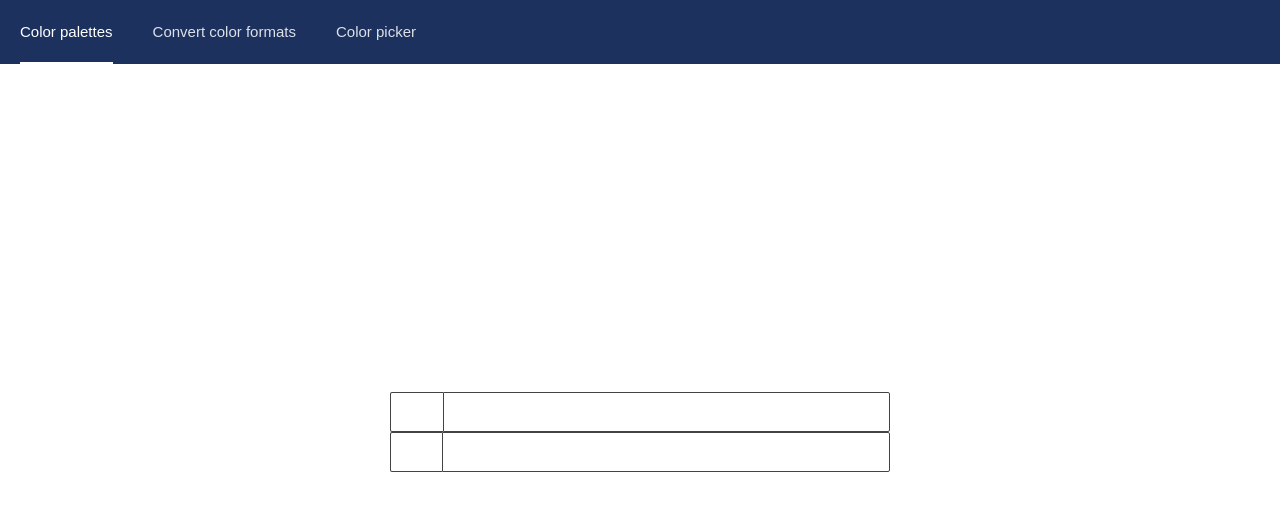
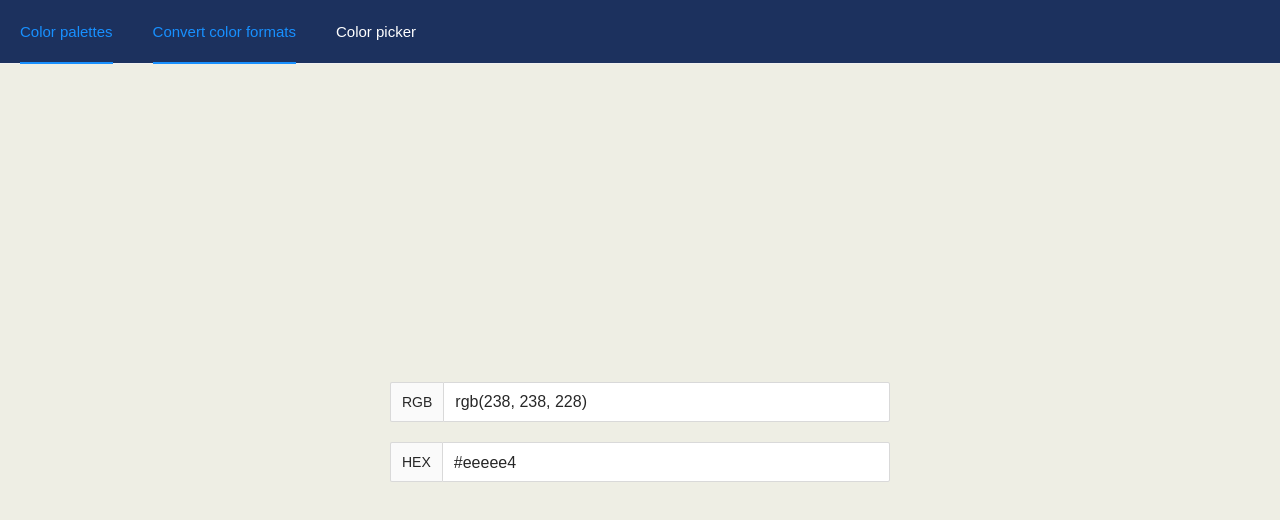
Before and after one commit to turalowski/MMCV_THU0730_COLOR_PALETTE, a Next.js app: page /color-conversion in a window 1280 px wide. Shown: the top 520 px of the page. Built offline with nearby package versions, Linux system fonts and the light colour scheme.

Commit message:
Color conversion

```diff
--- a/components/Header/index.js
+++ b/components/Header/index.js
@@ -5,6 +5,7 @@ const { Header: AntdHeader } = Layout;
 
 export function Header() {
   const router = useRouter();
+  console.log(router);
   const items = [
     {
       label: 'Color palettes',
@@ -12,6 +13,7 @@ export function Header() {
         router.push('/color-palettes');
       },
       key: '1',
+      pathName: '/color-palettes',
     },
     {
       label: 'Convert color formats',
@@ -19,9 +21,11 @@ export function Header() {
         router.push('/color-conversion');
       },
       key: '2',
+      pathName: '/color-conversion',
     },
     {
       label: 'Color picker',
+      pathName: '/color-picker',
       onClick: () => {
         router.push('/color-picker');
       },
@@ -31,10 +35,14 @@ export function Header() {
   return (
     <AntdHeader style={{ padding: 0, fontSize: '3rem' }}>
       <Menu
-        style={{ backgroundColor: '#1C315E', fontSize: '1.5rem' }}
+        style={{
+          backgroundColor: '#1C315E',
+          color: 'white',
+          fontSize: '1.5rem',
+        }}
         theme="light"
         mode="horizontal"
-        activeKey={'1'}
+        activeKey={items.find(item => item.pathName === router.pathname)?.key}
         items={items}
       />
     </AntdHeader>
--- a/next.config.js
+++ b/next.config.js
@@ -14,7 +14,6 @@ module.exports = withLess({
     lessOptions: {
       modifyVars: {
         // Add variables here
-        'primary-color': '#fff',
         'font-family': 'Quicksand, sans-serif',
       },
     },
--- a/package.json
+++ b/package.json
@@ -10,12 +10,15 @@
   },
   "dependencies": {
     "antd": "^4.24.1",
+    "color-convert": "^2.0.1",
+    "color-scheme": "^1.0.1",
     "less": "^4.1.3",
     "less-loader": "^11.1.0",
     "next": "13.0.0",
     "next-with-less": "^2.0.5",
     "react": "18.2.0",
-    "react-dom": "18.2.0"
+    "react-dom": "18.2.0",
+    "validate-color": "^2.2.1"
   },
   "devDependencies": {
     "eslint": "8.26.0",
--- a/pages/_app.js
+++ b/pages/_app.js
@@ -1,5 +1,5 @@
 import '../styles/globals.css';
-import 'antd/dist/antd.dark.less';
+import 'antd/dist/antd.less';
 
 function MyApp({ Component, pageProps }) {
   return <Component {...pageProps} />;
--- a/pages/color-conversion.js
+++ b/pages/color-conversion.js
@@ -1,8 +1,10 @@
 import { Header } from '../components/Header';
 import { Input, Layout } from 'antd';
 import { useState } from 'react';
+import { validateHTMLColorRgb } from 'validate-color';
+const { Content } = Layout;
 
-const { Content } = Layout;
+var convert = require('color-convert');
 
 export default function ColorConversion() {
   /*
@@ -12,7 +14,10 @@ hex: ""
 
 }
   */
-  const [colors, setColors] = useState({ hex: '#fff' });
+  const [colors, setColors] = useState({
+    hex: '#eeeee4',
+    rgb: 'rgb(238, 238, 228)',
+  });
   return (
     <Layout style={{ height: '100vh' }}>
       <Header />
@@ -41,7 +46,31 @@ hex: ""
             addonBefore="RGB"
             value={colors.rgb}
             size="large"
-            style={{ color: 'black' }}
+            onChange={event => {
+              const isValid = validateHTMLColorRgb(event.target.value);
+              if (!isValid) {
+                setColors(prevColors => {
+                  return {
+                    ...prevColors,
+                    rgb: event.target.value,
+                  };
+                });
+
+                return;
+              }
+              const [r, g, b] = event.target.value
+                .replace('rgb(', '')
+                .replace(')', '')
+                .split(',');
+              const hex = convert.rgb.hex(Number(r), Number(g), Number(b));
+              setColors(() => {
+                return {
+                  rgb: event.target.value,
+                  hex: `#${hex}`,
+                };
+              });
+            }}
+            style={{ marginBottom: '20px' }}
           />
           <Input addonBefore="HEX" value={colors.hex} size="large" />
         </div>
--- a/pages/color-palettes.js
+++ b/pages/color-palettes.js
@@ -4,14 +4,27 @@ import { Layout, message } from 'antd';
 import { materialColor } from '../utils/constant';
 import { Header } from '../components/Header';
 
+var ColorScheme = require('color-scheme');
+
 const { Content } = Layout;
+
 export default function Home() {
   const [colors, setColors] = useState([]);
 
   useEffect(() => {
-    const colorItems = Array(50)
+    const colorItems = Array(24)
       .fill()
       .map((item, index) => {
+        var scheme = new ColorScheme();
+        scheme
+          .from_hue(index * 50) // Start the scheme
+          .scheme('triade') // Use the 'triade' scheme, that is, colors
+          // selected from 3 points equidistant around
+          // the color wheel.
+          .variation('soft'); // Use the 'soft' color variation
+
+        var colors = scheme.colors();
+
         return (
           <div key={index} className={styles.colorsContainer}>
             {[0, 1, 2, 3].map((_, index) => {
@@ -29,7 +42,9 @@ export default function Home() {
                         : index === 2
                         ? '100px'
                         : '70px',
-                    backgroundColor: color,
+                    backgroundColor: `#${
+                      colors[index === 1 ? index + 5 : index]
+                    }`,
                   }}
                 >
                   <div
--- a/styles/Home.module.css
+++ b/styles/Home.module.css
@@ -30,6 +30,7 @@
 
 .colorContainer:hover .colorLabel {
   background-color: rgba(0, 0, 0, 1);
+  color: white;
   opacity: 1;
   display: flex;
   cursor: pointer;
```
Also changed, not shown: 2 other files (tests, documents, lock files or other folders).
